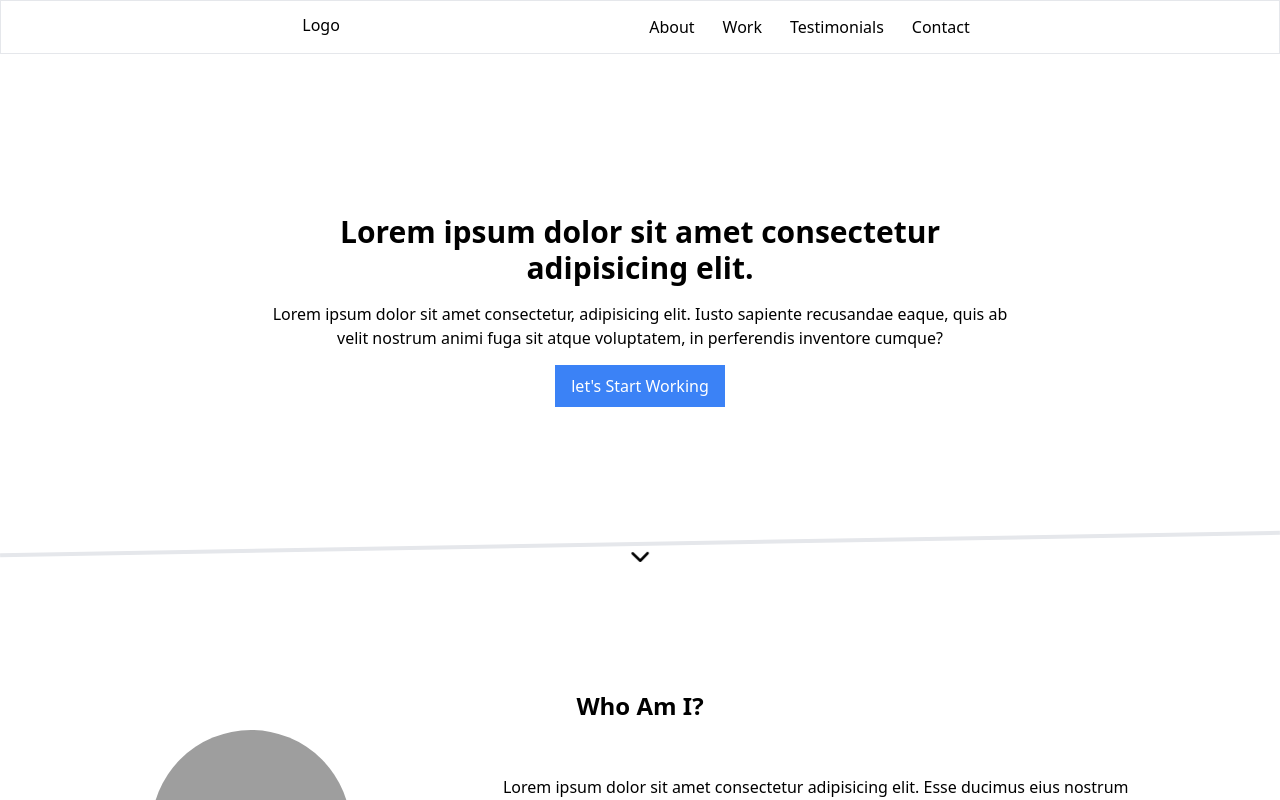
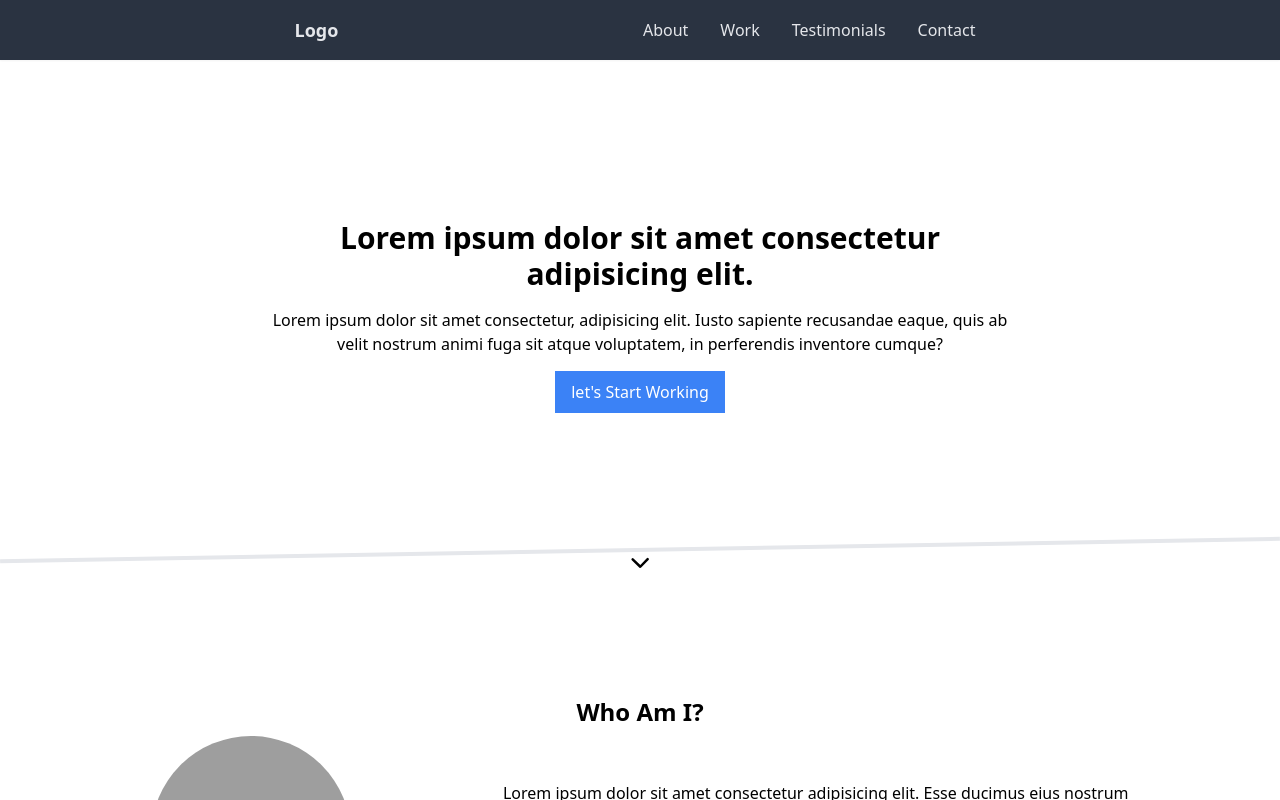
Before and after one commit to ojpro/portfolio-v2, a Next.js app: page / in a window 1280 px wide. Shown: the top 800 px of the page. Built offline with nearby package versions, Linux system fonts and the light colour scheme; grey boxes are pictures that could not be loaded.

Commit message:
styled navbar

```diff
--- a/src/components/partials/Navbar.tsx
+++ b/src/components/partials/Navbar.tsx
@@ -1,20 +1,20 @@
 export default function Navbar() {
   return (
     <>
-      <nav className="flex flex-row justify-evenly border leading-8 py-2 sticky top-0 left-0 right-0">
-        <a href="#">Logo</a>
+      <nav className="flex flex-row justify-evenly items-center shadow-sm leading-8 py-3 sticky top-0 left-0 right-0 bg-white/90 dark:bg-gray-800/95 dark:text-gray-200 z-50">
+        <a href="#" className="text-lg font-bold">Logo</a>
         <ul className="flex flex-row justify-evenly gap-3">
-          <li className="py-0.5 px-2">
-            <a href="#">About</a>
+          <li>
+            <a href="#" className="inline-block py-0.5 px-2.5 rounded hover:bg-gray-100 dark:hover:bg-gray-900 dark:hover:text-white">About</a>
           </li>
-          <li className="py-0.5 px-2">
-            <a href="#">Work</a>
+          <li>
+            <a href="#" className="inline-block py-0.5 px-2.5 rounded hover:bg-gray-100 dark:hover:bg-gray-900 dark:hover:text-white">Work</a>
           </li>
-          <li className="py-0.5 px-2">
-            <a href="#">Testimonials</a>
+          <li>
+            <a href="#" className="inline-block py-0.5 px-2.5 rounded hover:bg-gray-100 dark:hover:bg-gray-900 dark:hover:text-white">Testimonials</a>
           </li>
-          <li className="py-0.5 px-2">
-            <a href="#">Contact</a>
+          <li>
+            <a href="#" className="inline-block py-0.5 px-2.5 rounded hover:bg-gray-100 dark:hover:bg-gray-900 dark:hover:text-white">Contact</a>
           </li>
         </ul>
       </nav>
```
